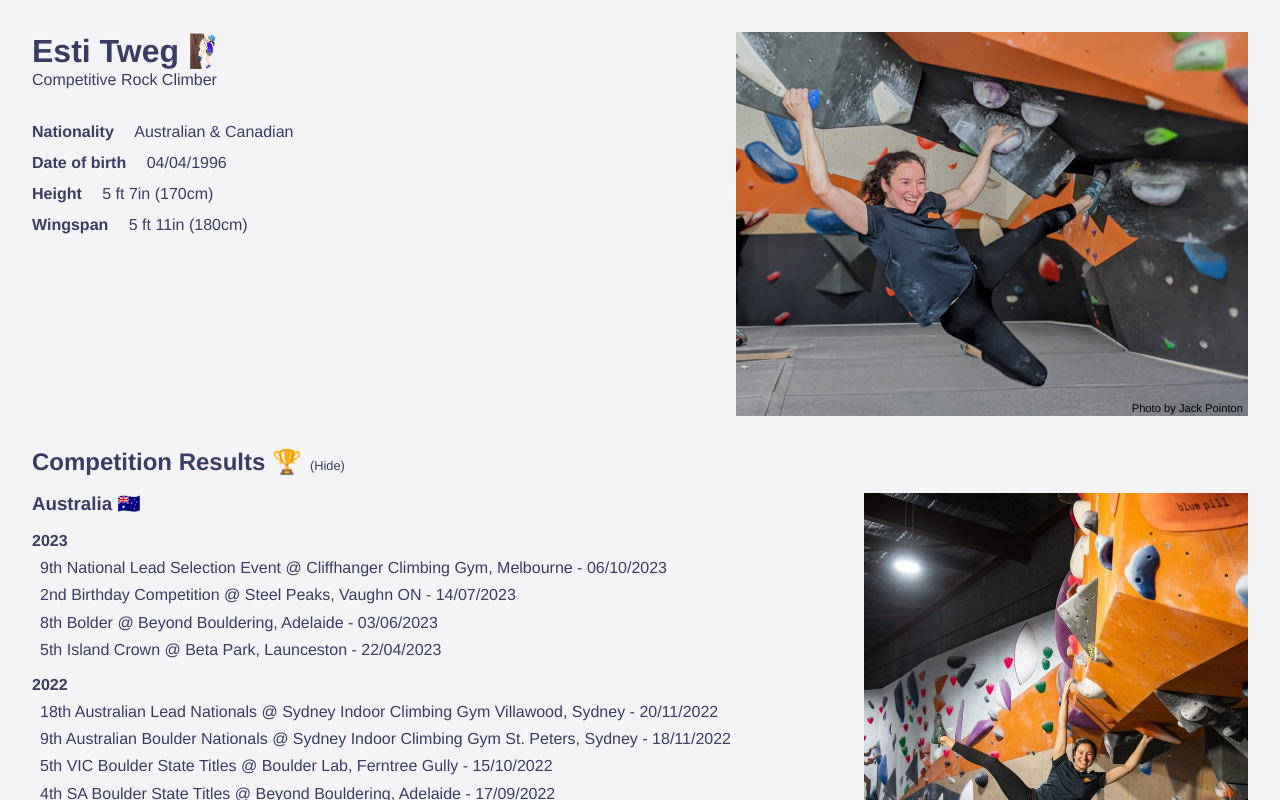
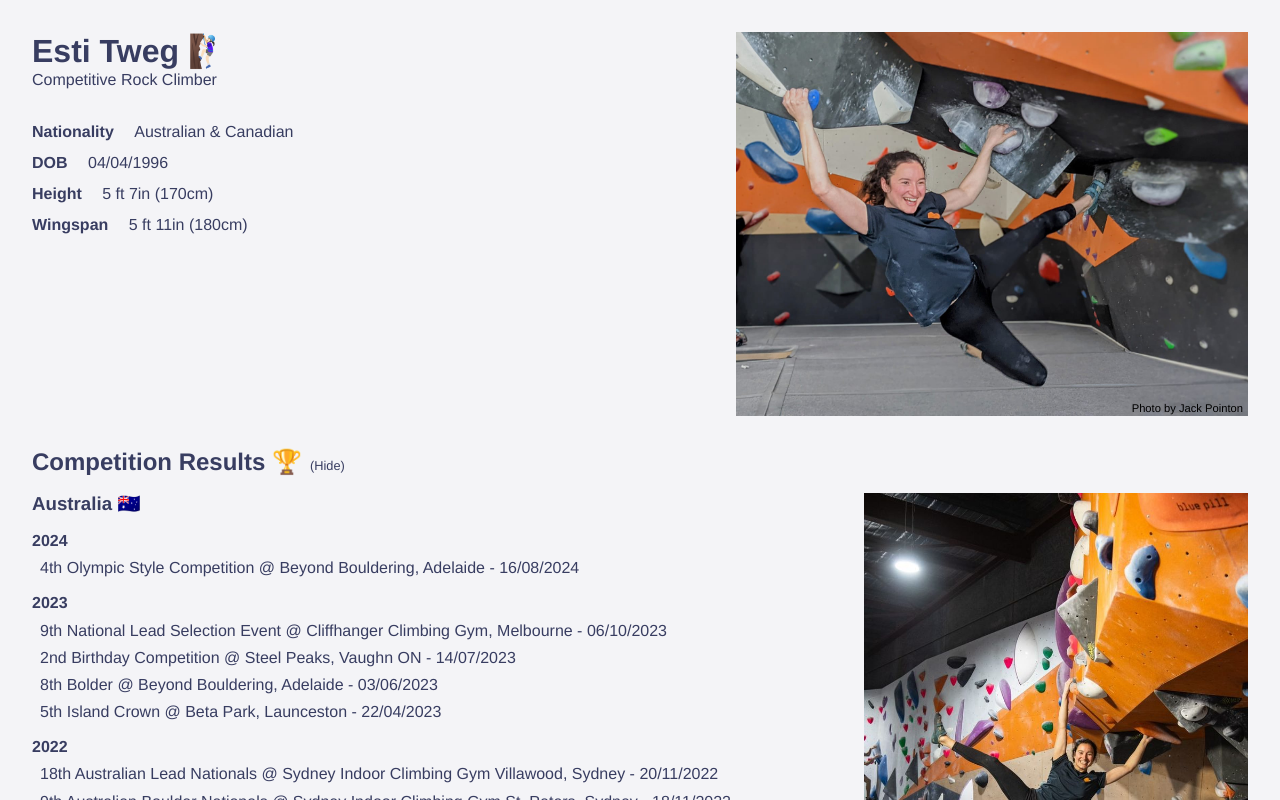
Before and after one commit to EstiT/CompetitionResults, a Vue app: page / in a window 1280 px wide. Both pictures are taken after a click on the element "(See all)". Shown: the top 800 px of the page. Built offline with nearby package versions, Linux system fonts and the light colour scheme.

Commit message:
Add comp

```diff
--- a/src/components/Bio.vue
+++ b/src/components/Bio.vue
@@ -4,7 +4,7 @@
             <h1>Esti Tweg 🧗🏻‍♀️</h1>
             <p>Competitive Rock Climber</p>
             <h4>Nationality <span>Australian & Canadian</span></h4>
-            <h4>Date of birth <span>04/04/1996</span></h4>
+            <h4>DOB <span>04/04/1996</span></h4>
             <h4>Height <span>5 ft 7in (170cm)</span></h4>
             <h4>Wingspan <span>5 ft 11in (180cm)</span></h4>
         </div>
--- a/src/views/Results.vue
+++ b/src/views/Results.vue
@@ -6,6 +6,16 @@
       <div>
         <div class="aus-results">
           <h3>Australia 🇦🇺 </h3>
+          <h4 :class="{ hide: !showAll }">2024</h4>
+          <!-- <a :class="{ hide: !showAll }" class="link" target="_blank"
+            href="https://www.instagram.com/p/C-1fV2hCpBj/">??? SA State Titles @ Skywood Climbing, Sydney
+            - 15/09/2024</a> -->
+          <!-- <a :class="{ hide: !showAll }" class="link" target="_blank"
+            href="https://www.instagram.com/p/C-1fV2hCpBj/">??? NSW State Titles @ Skywood Climbing, Sydney
+            - 7/09/2024</a> -->
+          <a :class="{ hide: !showAll }" class="link" target="_blank"
+            href="https://www.instagram.com/p/C-1fV2hCpBj/">4th Olympic Style Competition @ Beyond Bouldering, Adelaide
+            - 16/08/2024</a>
           <h4 :class="{ hide: !showAll }">2023</h4>
           <a class="link" target="_blank"
             href="https://docs.google.com/spreadsheets/u/2/d/12RqJEGdUYp75H5inPm2_GuGcleUBY28bIAKEAr7Ad0k/htmlview#">9th National Lead Selection Event @ Cliffhanger Climbing Gym, Melbourne - 06/10/2023 </a>
```
